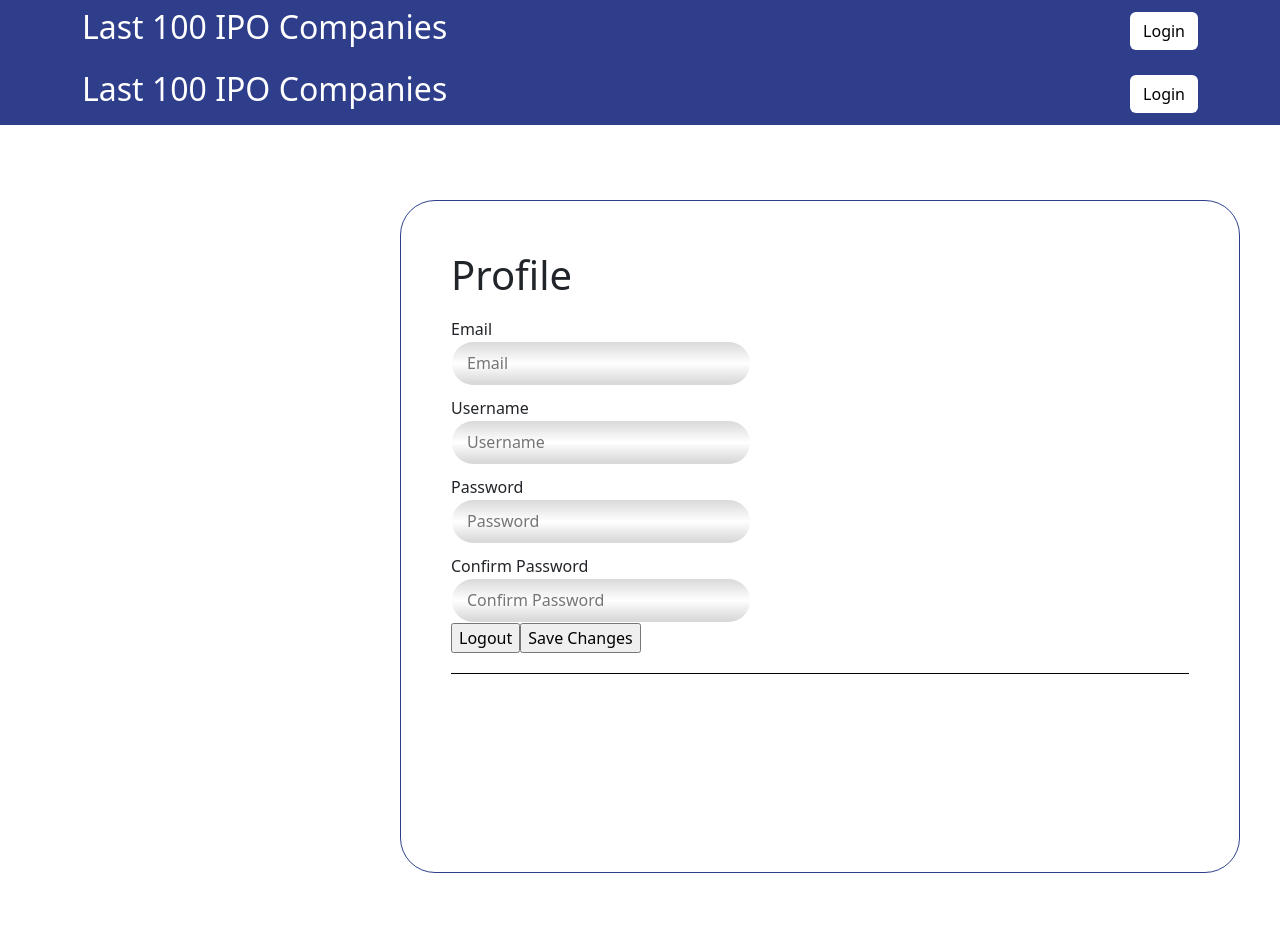
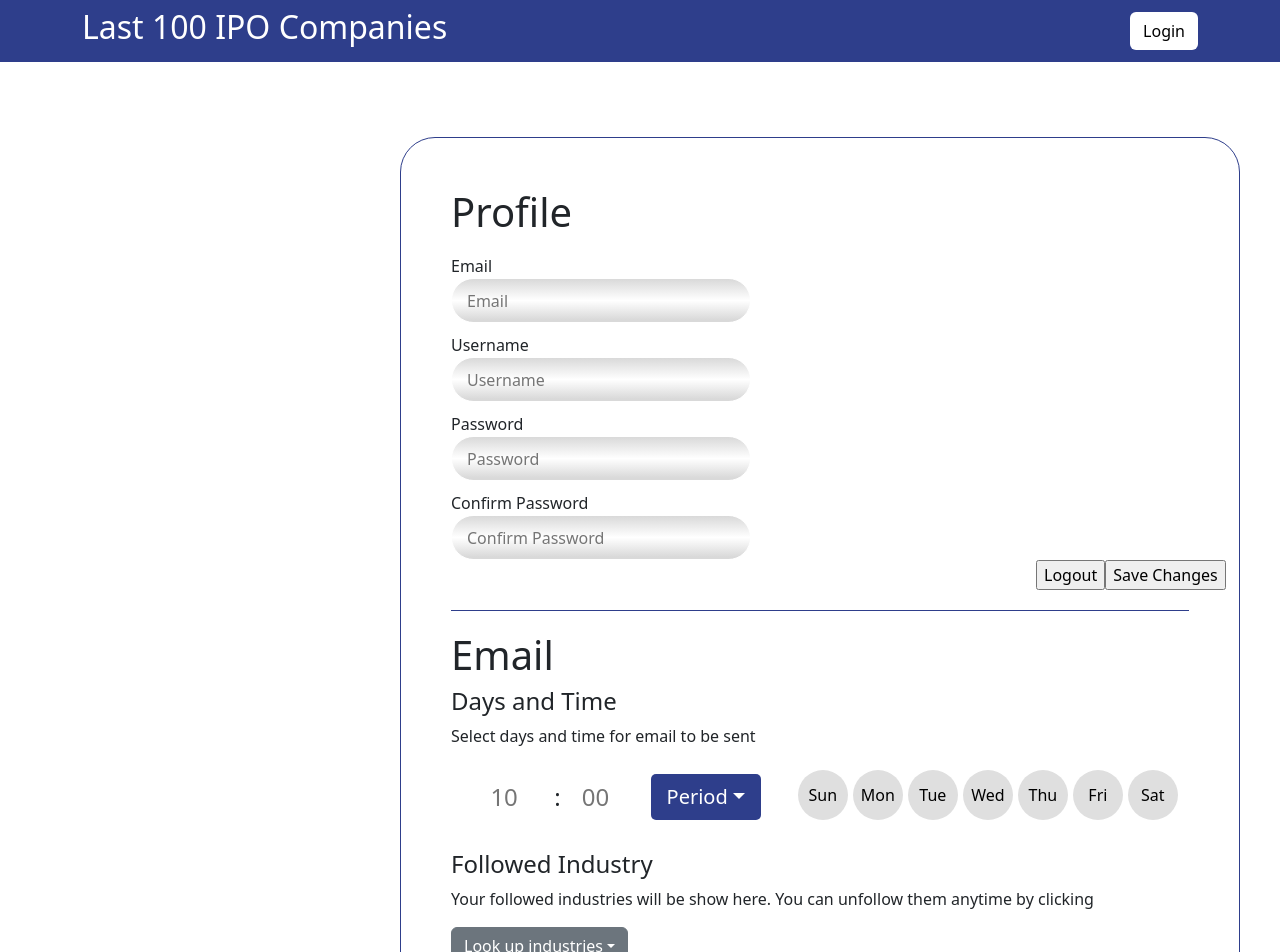
Before and after one commit to Mar-boi/NDRProject, a React (Vite) app in the folder internproject/: page /profile in a window 1280 px wide. Shown: the top 952 px of the page. Before the commit the page ends 873 px from the top, so only its background shows below. Built offline with nearby package versions, Linux system fonts and the light colour scheme.

Commit message:
Jade-Update-19/02
Profile latest update

```diff
--- a/internproject/src/Profile.css
+++ b/internproject/src/Profile.css
@@ -1,18 +1,37 @@
-.setProfileBG{
+.setProfileBG {
   max-width: 840px;
   min-height: 673px;
   height: 100%;
   padding: 50px;
   margin-top: 75px;
+  margin-bottom: 75px;
   margin-left: 400px;
-    border: 1px solid #2E3E8B;/*solid, dotted, double, ridge, groove, inset, outset*/
+  border: 1px solid #2e3e8b; /*solid, dotted, double, ridge, groove, inset, outset*/
   border-radius: 35px;
-
 }
 
-.createLine{
+.createLine {
   width: 100%;
   height: 1px;
-  background-color: black; /* Adjust color of the line */
+  background-color: #2e3e8b; /* Adjust color of the line */
   margin: 20px 0;
 }
+
+.dayBtn {
+  background-color: #dfdfdf;
+  color: black; /* Text color when not active */
+  padding: 5px;
+  margin-right: 5px;
+  width: 50px;
+  height: 50px;
+  border: none;
+  border-radius: 30px;
+  font-size: 8x;
+  cursor: pointer;
+  transition: background-color 0.3s, color 0.3s;
+}
+
+.dayBtn.active {
+  background-color: #2e3e8b;
+  color: white; /* Text color when active */
+}
--- a/internproject/src/Profile.tsx
+++ b/internproject/src/Profile.tsx
@@ -1,10 +1,33 @@
 import Navbar from "./Navbar";
 import "./Profile.css";
+import React, { useState } from "react";
+import "bootstrap/dist/css/bootstrap.min.css"; // Import Bootstrap CSS
+import "bootstrap/dist/js/bootstrap.bundle.min.js"; // Import Bootstrap JS (this includes Popper.js)
 
 export const Profile = () => {
+  const [activeDays, setActiveDays] = useState([]); // Track an array of active days
+
+  const handleClick = (day) => {
+    if (activeDays.includes(day)) {
+      // If the day is already active, remove it from the array (toggle off)
+      setActiveDays(activeDays.filter((item) => item !== day));
+    } else {
+      // If the day is not active, add it to the array (toggle on)
+      setActiveDays([...activeDays, day]);
+    }
+  };
+
+  // State to store the selected period (AM/PM)
+  const [selectedPeriod, setSelectedPeriod] = useState("Period");
+
+  // Function to handle the selection of AM or PM
+  const handleSelectPeriod = (period) => {
+    setSelectedPeriod(period); // Update the state with the selected value
+  };
+
+  const days = ["Sun", "Mon", "Tue", "Wed", "Thu", "Fri", "Sat"];
   return (
     <>
-      <Navbar />
       <div>
         <div className="setProfileBG">
           <h1>Profile</h1>
@@ -57,7 +80,7 @@ export const Profile = () => {
                 placeholder="Confirm Password"
               />
             </div>
-            <div style={{display: "flex"}}>
+            <div style={{ display: "flex", marginLeft: 585 }}>
               <div>
                 <input type="submit" value="Logout" className="" />
               </div>
@@ -67,6 +90,235 @@ export const Profile = () => {
             </div>
           </form>
           <div className="createLine"></div>
+          <div>
+            <form action="">
+              <h1>Email</h1>
+              <h4>Days and Time</h4>
+              <p>Select days and time for email to be sent</p>
+              <div
+                style={{
+                  display: "flex",
+                  justifyContent: "center",
+                  alignItems: "center", // Center vertically
+                  flexDirection: "row",
+                  flexWrap: "wrap",
+                  marginBottom: 20, // Add space below for the day buttons
+                }}
+              >
+                {/* Time container with two inputs and a dropdown */}
+                <div
+                  style={{
+                    display: "flex",
+                    alignItems: "center",
+                    marginRight: 20,
+                    padding: "5px 15px",
+                    borderRadius: "10px",
+                    border: "2px solid transparent",
+                    backgroundColor: "#FFFFFF",
+                  }}
+                >
+                  {/* First input (Hour) */}
+                  <input
+                    type="number"
+                    placeholder="10"
+                    min="0"
+                    max="12"
+                    style={{
+                      width: "75px",
+                      padding: "8px",
+                      textAlign: "center",
+                      fontSize: "24px",
+                      border: "none",
+                      backgroundColor: "transparent",
+                      outline: "none",
+                      color: "#000000",
+                    }}
+                  />
+                  <span style={{ fontSize: "24px", margin: "0 5px" }}>:</span>
+                  {/* Second input (Minutes) */}
+                  <input
+                    type="number"
+                    placeholder="00"
+                    min="0"
+                    max="59"
+                    style={{
+                      width: "75px",
+                      padding: "8px",
+                      textAlign: "center",
+                      fontSize: "24px",
+                      border: "none",
+                      backgroundColor: "transparent",
+                      outline: "none",
+                      color: "#000000",
+                    }}
+                  />
+                  {/* Dropdown for AM/PM */}
+                  <div className="dropdown">
+                    <button
+                      className="btn dropdown-toggle"
+                      type="button"
+                      id="dropdownMenuButton"
+                      data-bs-toggle="dropdown"
+                      aria-expanded="false"
+                      style={{
+                        marginLeft: "10px",
+                        backgroundColor: "#2e3e8b",
+                        color: "#FFFFFF",
+                        border: "none",
+                        padding: "8px 16px",
+                        borderRadius: "5px",
+                        fontSize: "20px",
+                      }}
+                    >
+                      {selectedPeriod}
+                    </button>
+                    <ul
+                      className="dropdown-menu"
+                      aria-labelledby="dropdownMenuButton"
+                      style={{
+                        borderRadius: "5px",
+                        padding: "5px 0",
+                        marginTop: "10px",
+                      }}
+                    >
+                      <li>
+                        <a
+                          className="dropdown-item"
+                          href="#"
+                          onClick={() => handleSelectPeriod("AM")}
+                          style={{
+                            padding: "10px 20px",
+                            fontSize: "16px",
+                          }}
+                        >
+                          AM
+                        </a>
+                      </li>
+                      <li>
+                        <a
+                          className="dropdown-item"
+                          href="#"
+                          onClick={() => handleSelectPeriod("PM")}
+                          style={{
+                            padding: "10px 20px",
+                            fontSize: "16px",
+                          }}
+                        >
+                          PM
+                        </a>
+                      </li>
+                    </ul>
+                  </div>
+                </div>
+
+                {/* Container for the days buttons */}
+                <div style={{ display: "flex", flexWrap: "wrap" }}>
+                  {days.map((day) => (
+                    <button
+                      key={day}
+                      className={`dayBtn ${
+                        activeDays.includes(day) ? "active" : ""
+                      }`}
+                      onClick={() => handleClick(day)}
+                      style={{ marginRight: 5, marginBottom: 5 }}
+                    >
+                      {day}
+                    </button>
+                  ))}
+                </div>
+              </div>
+              <h4>Followed Industry</h4>
+              <p>
+                Your followed industries will be show here. You can unfollow
+                them anytime by clicking
+              </p>
+              <div>
+                <div className="dropdown">
+                  <button
+                    className="btn btn-secondary dropdown-toggle"
+                    type="button"
+                    id="dropdownMenuButton"
+                    data-bs-toggle="dropdown"
+                    aria-expanded="false"
+                  >
+                    Look up industries
+                  </button>
+                  <ul
+                    className="dropdown-menu"
+                    aria-labelledby="dropdownMenuButton"
+                  >
+                    <li>
+                      <a className="dropdown-item" href="#">
+                        Basic Materials
+                      </a>
+                    </li>
+                    <li>
+                      <a className="dropdown-item" href="#">
+                        Blank Check
+                      </a>
+                    </li>
+                    <li>
+                      <a className="dropdown-item" href="#">
+                        Consumer Goods
+                      </a>
+                    </li>
+                    <li>
+                      <a className="dropdown-item" href="#">
+                        Consumer Services
+                      </a>
+                    </li>
+                    <li>
+                      <a className="dropdown-item" href="#">
+                        Financials
+                      </a>
+                    </li>
+                    <li>
+                      <a className="dropdown-item" href="#">
+                        Health Care
+                      </a>
+                    </li>
+                    <li>
+                      <a className="dropdown-item" href="#">
+                        Industrials
+                      </a>
+                    </li>
+                    <li>
+                      <a className="dropdown-item" href="#">
+                        Oil & Gas
+                      </a>
+                    </li>
+                    <li>
+                      <a className="dropdown-item" href="#">
+                        Other
+                      </a>
+                    </li>
+                    <li>
+                      <a className="dropdown-item" href="#">
+                        Technology
+                      </a>
+                    </li>
+                  </ul>
+                </div>
+              </div>
+              <div className="form-check form-switch form-check-reverse setForms">
+                <input
+                  className="form-check-input"
+                  type="checkbox"
+                  role="switch"
+                  id="flexSwitchCheckReverse"
+                />
+                <label
+                  className="form-check-label"
+                  htmlFor="flexSwitchCheckReverse"
+                >
+                  Receive latest IPO companies via email
+                </label>
+              </div>
+              <div style={{ marginLeft: 650 }}>
+                <input type="submit" value="Save Changes" />
+              </div>
+            </form>
+          </div>
         </div>
       </div>
     </>
```
Lines whose indentation alone changed are shown as unchanged.
